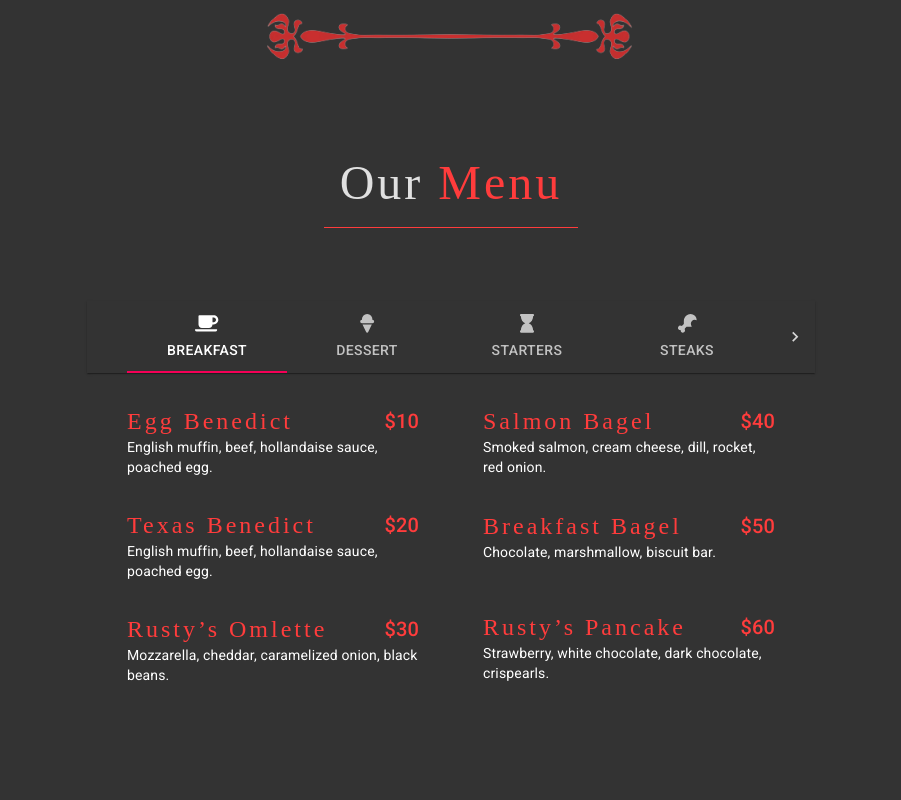
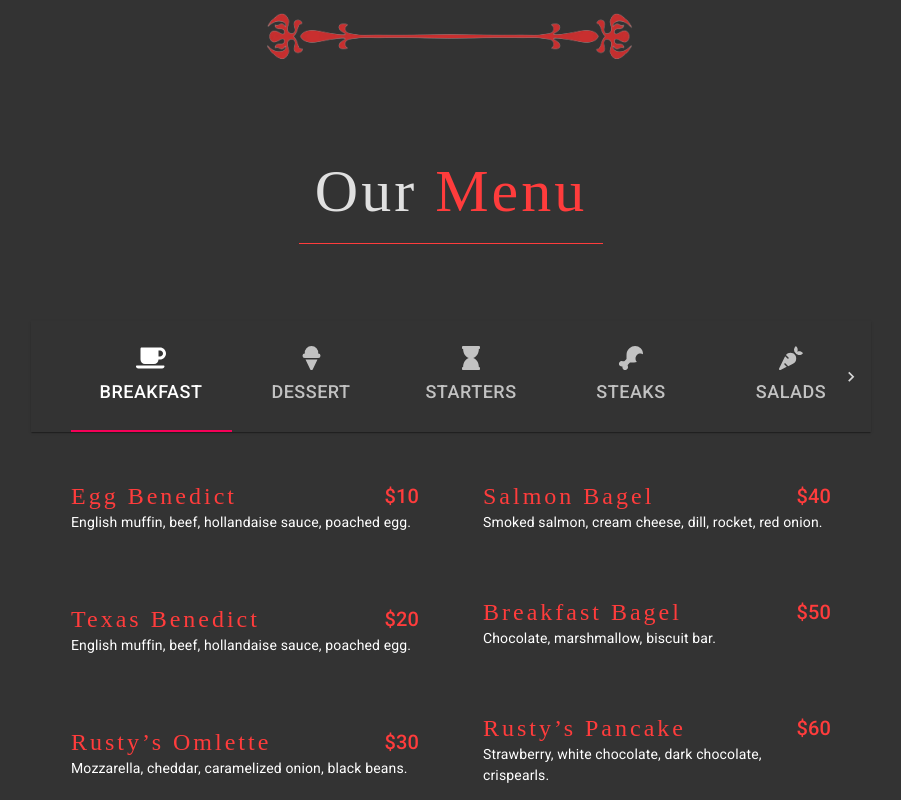
Before and after one commit to sbayrak/sb-steak-house, a React (Create React App) app: page / in a window 1280 px wide. Shown: the part 1240-2040 px from the top of the page, without its empty margins (189-1090 px from the left). Built offline with nearby package versions, Linux system fonts and the light colour scheme; a web font is replaced by a local one.

Commit message:
Added padding and fontsize to tabs

```diff
--- a/src/components/MenuSection.js
+++ b/src/components/MenuSection.js
@@ -124,7 +124,7 @@ const useStyles = makeStyles((theme) => ({
     },
   },
   wrapper: {
-    width: '65%',
+    width: '75%',
     display: 'flex',
     flexDirection: 'column',
     justifyContent: 'center',
@@ -140,7 +140,7 @@ const useStyles = makeStyles((theme) => ({
   tabPanelItem: {
     minHeight: '100px',
     overflow: 'hidden',
-    padding: theme.spacing(1),
+    padding: theme.spacing(3),
     paddingLeft: theme.spacing(2),
     paddingRight: theme.spacing(2),
     [theme.breakpoints.down('sm')]: {
@@ -172,6 +172,11 @@ const useStyles = makeStyles((theme) => ({
       fontSize: '12px',
     },
   },
+  tabPanelLeftAndRight: {},
+  tab: {
+    padding: '25px',
+    fontSize: '18px',
+  },
 }));
 
 export default function ScrollableTabsButtonAuto() {
@@ -186,7 +191,7 @@ export default function ScrollableTabsButtonAuto() {
     <Container maxWidth='lg' className={classes.container}>
       <Grid container className={classes.gridContainer}>
         <Grid item md={12} className={`${classes.gridItem} ${classes.gridTop}`}>
-          <Typography variant='h3' className={classes.Typo1} gutterBottom>
+          <Typography variant='h2' className={classes.Typo1} gutterBottom>
             Our <span className={classes.typoSpan}>Menu</span>
           </Typography>
         </Grid>
@@ -207,48 +212,61 @@ export default function ScrollableTabsButtonAuto() {
                 <Tab
                   label='Breakfast'
                   icon={<FontAwesomeIcon icon={faCoffee} size='lg' />}
+                  className={classes.tab}
                   {...a11yProps(0)}
                 />
                 <Tab
                   label='Dessert'
                   icon={<FontAwesomeIcon icon={faIceCream} size='lg' />}
+                  className={classes.tab}
                   {...a11yProps(1)}
                 />
                 <Tab
                   label='Starters'
                   icon={<FontAwesomeIcon icon={faHourglass} size='lg' />}
+                  className={classes.tab}
                   {...a11yProps(2)}
                 />
                 <Tab
                   label='Steaks'
                   icon={<FontAwesomeIcon icon={faDrumstickBite} size='lg' />}
+                  className={classes.tab}
                   {...a11yProps(3)}
                 />
                 <Tab
                   label='Salads'
                   icon={<FontAwesomeIcon icon={faCarrot} size='lg' />}
+                  className={classes.tab}
                   {...a11yProps(4)}
                 />
                 <Tab
                   label='Appetizers'
                   icon={<FontAwesomeIcon icon={faBreadSlice} size='lg' />}
+                  className={classes.tab}
                   {...a11yProps(5)}
                 />
                 <Tab
                   label='Burgers'
                   icon={<FontAwesomeIcon icon={faHamburger} size='lg' />}
+                  className={classes.tab}
                   {...a11yProps(6)}
                 />
                 <Tab
                   label='Drinks'
                   icon={<FontAwesomeIcon icon={faTint} size='lg' />}
+                  className={classes.tab}
                   {...a11yProps(7)}
                 />
               </Tabs>
             </AppBar>
             <TabPanel value={value} index={0}>
               <Grid container className={classes.tabPanelContainer} spacing={4}>
-                <Grid container item md={6}>
+                <Grid
+                  container
+                  item
+                  md={6}
+                  className={classes.tabPanelLeftAndRight}
+                >
                   {breakfast1.map((item, index) => (
                     <Grid
                       item
@@ -281,7 +299,12 @@ export default function ScrollableTabsButtonAuto() {
                     </Grid>
                   ))}
                 </Grid>
-                <Grid container item md={6}>
+                <Grid
+                  container
+                  item
+                  md={6}
+                  className={classes.tabPanelLeftAndRight}
+                >
                   {breakfast2.map((item, index) => (
                     <Grid
                       item
```
